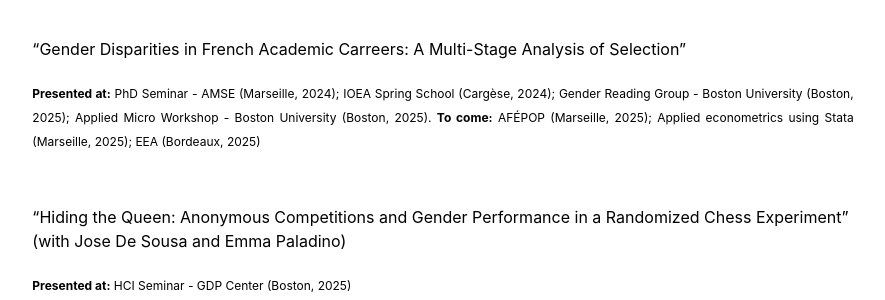
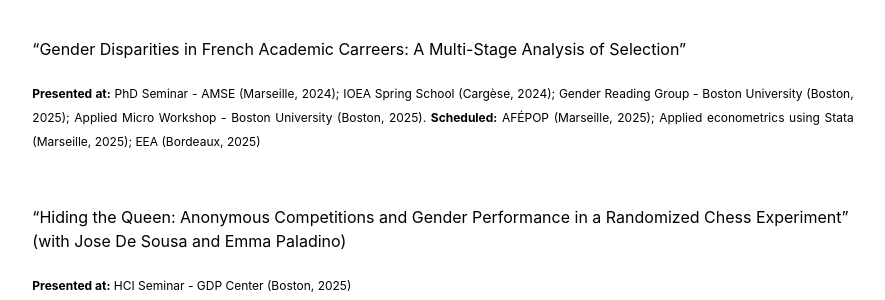
Before and after one commit to alienorbisantis/alienorbisantis.github.io, a Jekyll site: the page built from Research/Research.md, in a window 1280 px wide. Shown: the part 723-1023 px from the top of the page, without its empty margins (197-1082 px from the left). Built offline with Jekyll 4.4.1, drawn with Linux system fonts in a browser that asks for light colours.

Commit message:
Update Research.md

```diff
--- a/Research/Research.md
+++ b/Research/Research.md
@@ -25,7 +25,7 @@ urlcolor: green
 "Gender Disparities in French Academic Carreers: A Multi-Stage Analysis of Selection"
 
 <p align="justify">
-<sub> <b>Presented at:</b> PhD Seminar - AMSE (Marseille, 2024); IOEA Spring School (Cargèse, 2024); Gender Reading Group - Boston University (Boston, 2025); Applied Micro Workshop - Boston University (Boston, 2025). <b> To come:</b> AFÉPOP (Marseille, 2025); Applied econometrics using Stata (Marseille, 2025); EEA (Bordeaux, 2025) </sub>
+<sub> <b>Presented at:</b> PhD Seminar - AMSE (Marseille, 2024); IOEA Spring School (Cargèse, 2024); Gender Reading Group - Boston University (Boston, 2025); Applied Micro Workshop - Boston University (Boston, 2025). <b> Scheduled:</b> AFÉPOP (Marseille, 2025); Applied econometrics using Stata (Marseille, 2025); EEA (Bordeaux, 2025) </sub>
 
 </p>
 &nbsp;
```
